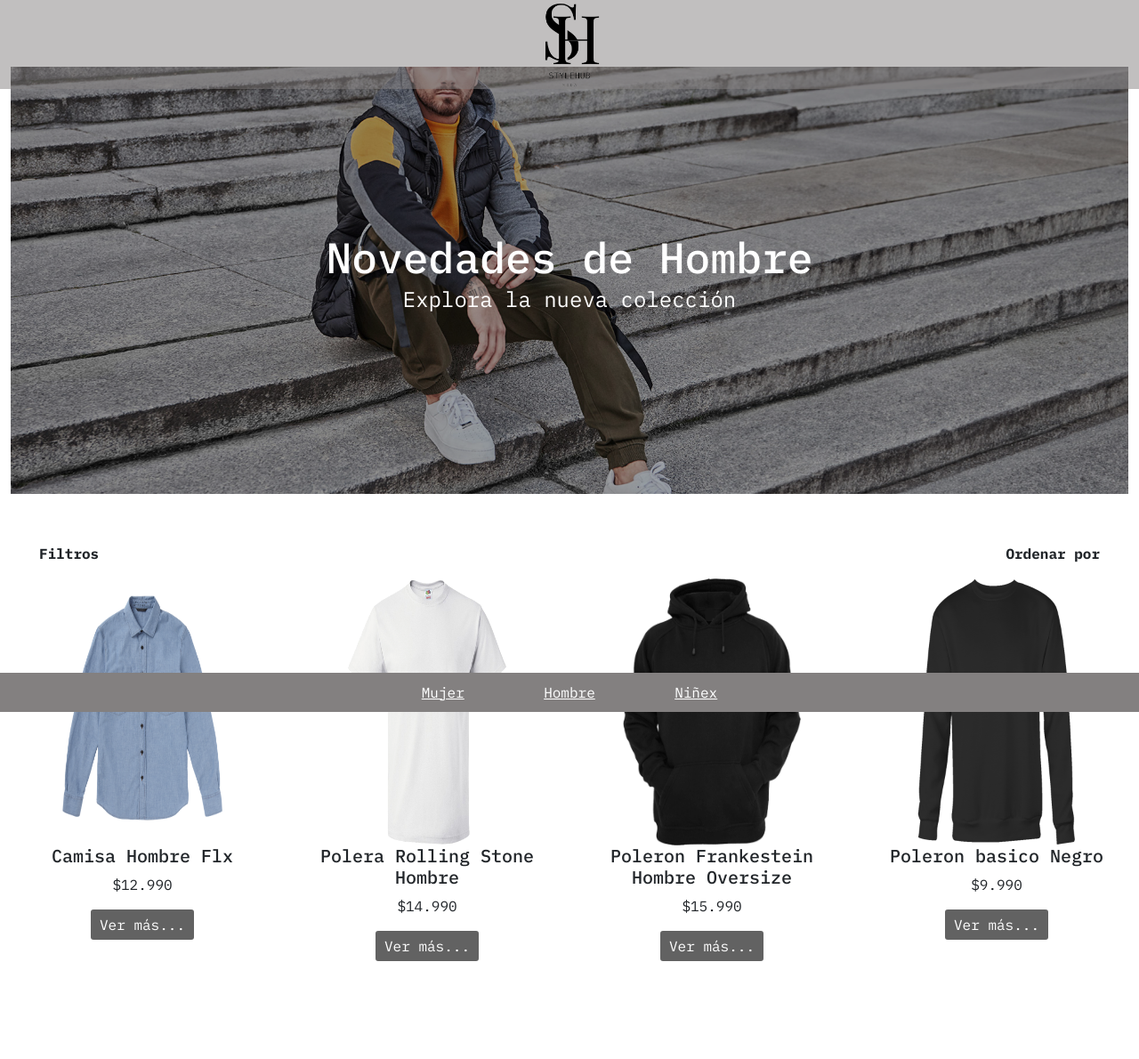
After one commit to YuriDuran/StyleHub, a PHP site: page /catalogoH.php in a window 1280 px wide. The commit adds this page. Shown: the whole page at 89% size. Run offline with PHP 8.4, Linux system fonts and the light colour scheme.

Commit message:
VISUAL todas las paginas

```diff
--- a/Programa/Outfit/Style/catalogo.css
+++ b/Programa/Outfit/Style/catalogo.css
@@ -16,7 +16,19 @@ body {
 
 /*! Aqui se encuentra el css del header */
 header {
-    background-color: rgba(128, 128, 128, 0.5);
+    position: fixed;
+    top: 0;
+    left: 0;
+    width: 100%;
+    background-color: rgba(131, 128, 128, 0.5);
+    color: white;
+    height: 100px; /* Altura del header */
+    display: flex;
+    justify-content: center;
+    align-items: center;
+    z-index: 1000;
+
+
 }
 
 .logo {
@@ -44,6 +56,20 @@ header {
     margin-right: 2rem;
 }
 
+.boton {
+    display: inline-block; /* Hace que el enlace se comporte como un botón */
+    padding: 5px 10px; /* Espaciado interno */
+    background-color: rgb(98, 98, 98); /* Color de fondo */
+    color: white; /* Color del texto */
+    text-decoration: none; /* Sin subrayado */
+    border-radius:3px; /* Bordes redondeados */
+    border: none; /* Sin borde */
+}
+
+.boton:hover {
+    background-color: rgb(162, 162, 162); /* Cambia el color al pasar el mouse */
+}
+
 /*! Aqui se encuentra el css del footer */
 footer {
     color: white;
@@ -51,9 +77,99 @@ footer {
     bottom: 0px;
     height: 44px;
     width: 100%;
-    background: rgba(128, 128, 128, 0.5);
+    background: rgba(131, 128, 128);
 }
 
 footer div .row .col-md-4 {
     margin-top: 10px;
 }
+
+
+
+/* ------------------------------------- Sección de la imagen de fondo --------------------------------------*/
+.hero {
+    position: relative;
+    background-image: url('../img/banner_mujer.avif'); /* Cambia esto por tu imagen */
+    height: 60vh; /* Ajusta la altura según necesites */
+    background-size: cover;
+    background-position: center;
+    display: flex;
+    justify-content: center;
+    align-items: center;
+    margin-top: 6%;
+}
+
+/* Capa oscura sobre la imagen */
+.hero .overlay {
+    position: absolute;
+    top: 0;
+    left: 0;
+    width: 100%;
+    height: 100%;
+    background-color: rgba(0, 0, 0, 0.338); /* Oscurecimiento del fondo (50%) */
+    z-index: 1;
+
+}
+
+/* Texto centrado sobre la imagen */
+.hero-text {
+    position: relative;
+    z-index: 2; /* Asegura que el texto esté sobre la capa oscura */
+    color: white;
+    text-align: center;
+}
+
+.hero-text h1 {
+    font-size: 3em;
+    margin: 0;
+}
+
+.hero-text p {
+    font-size: 1.5em;
+}
+
+/* ------------------------------------- fin --------------------------------------*/
+
+/* ------------------------------------- Sección de la imagen de fondo HOMBRE --------------------------------------*/
+.heroh {
+    position: relative;
+    background-image: url('../img/banner_hombre.jpg'); /* Cambia esto por tu imagen */
+    height: 60vh; /* Ajusta la altura según necesites */
+    background-size: cover;
+    background-position: center;
+    display: flex;
+    justify-content: center;
+    align-items: center;
+    margin-top: 6%;
+}
+
+/* Capa oscura sobre la imagen */
+.heroh .overlay {
+    position: absolute;
+    top: 0;
+    left: 0;
+    width: 100%;
+    height: 100%;
+    background-color: rgba(0, 0, 0, 0.338); /* Oscurecimiento del fondo (50%) */
+    z-index: 1;
+
+}
+
+/* Texto centrado sobre la imagen */
+.hero-texth {
+    position: relative;
+    z-index: 2; /* Asegura que el texto esté sobre la capa oscura */
+    color: white;
+    text-align: center;
+}
+
+.hero-texth h1 {
+    font-size: 3em;
+    margin: 0;
+}
+
+.hero-texth p {
+    font-size: 1.5em;
+}
+
+/* ------------------------------------- fin --------------------------------------*/
--- a/Programa/Outfit/Template/Footer.php
+++ b/Programa/Outfit/Template/Footer.php
@@ -5,9 +5,9 @@
 
     <div class="col-md-4">
         <div class="row text-center">
-            <div class="col-md-4"> Mujer </div>
-            <div class="col-md-4"> Hombre </div>
-            <div class="col-md-4"> Niñex </div>
+            <a href="catalogoM.php" style="color:#fff" class="col-md-4"> Mujer </a>
+            <a href="catalogoH.php" style="color:#fff" class="col-md-4"> Hombre </a>
+            <a class="col-md-4" style="color:#fff"> Niñex </a>
         </div>
     </div>
 
--- a/Programa/Outfit/Template/banner_novedades.php
+++ b/Programa/Outfit/Template/banner_novedades.php
@@ -1,11 +1,12 @@
-<div class="col-md-12 text-center">
+<div class="col-md-12 text-center sos2">
     <h3 class="">Novedades</h3>
 </div>
-<div class="col-md-12">
+<div class="col-md-12 sos">
     <div class="row">
 
         <div class="col-md-4 text-center destacado">
             <img src="img/mujer3.jpg" alt="mujer 1" class="img-fluid">
+
         </div>
 
         <div class="col-md-4 text-center destacado">
--- /dev/null
+++ b/Programa/Outfit/catalogoH.php
@@ -0,0 +1,73 @@
+<?php
+require_once 'function.php'
+?>
+<!-- Aqui se encuentra el head de html de la pagina -->
+<?php render_template('head', 'catalogo.css'); ?>
+
+<body>
+    <div class="container-fluid">
+        <!--Aqui se encuentra el header de la pagina -->
+        <?php render_template('Header2'); ?>
+        <section class="heroh container-fluid">
+            <div class="overlay"></div>
+            <div class="hero-texth">
+                <h1>Novedades de Hombre</h1>
+                <p>Explora la nueva colección</p>
+            </div>
+        </section>
+
+        <!--Aqui se encuentra el cuerpo de la pagina -->
+        <main class="row">
+
+            <!-- Separador de pagina -->
+            <div class="col-md-12 separador"></div>
+
+            <div class="col-md-6">
+                <p class="filtro">Filtros</p>
+            </div>
+
+            <div class="col-md-6 text-end">
+                <p class="ordenar">Ordenar por</p>
+            </div>
+
+            <div class="col-md-3 text-center">
+                <img src="img/ropa_hombre/camisa-hombre.png" class="imagenC">
+                <h5>Camisa Hombre Flx</h5>
+                <p>$12.990</p>
+                <a href="producto.php" class="boton">Ver más...</a>
+            </div>
+
+            <div class="col-md-3 text-center">
+                <img src="img/ropa_hombre/polera-hombre.png" class="imagenC">
+                <h5>Polera Rolling Stone Hombre</h5>
+                <p>$14.990</p>
+                <a href="producto.php" class="boton">Ver más...</a>
+            </div>
+
+            <div class="col-md-3 text-center">
+                <img src="img/ropa_hombre/poleron-hombre.png" class="imagenC">
+                <h5>Poleron Frankestein Hombre Oversize</h5>
+                <p>$15.990</p>
+                <a href="producto.php" class="boton">Ver más...</a>
+            </div>
+
+            <div class="col-md-3 text-center">
+                <img src="img/ropa_hombre/poleron-hombre2.png" class="imagenC">
+                <h5>Poleron basico Negro</h5>
+                <p>$9.990</p>
+                <a href="producto.php" class="boton">Ver más...</a>
+            </div>
+
+            <!-- Separador de pagina -->
+            <div class="col-md-12 separador"></div>
+
+            <!-- Separador de pagina -->
+            <div class="col-md-12 separador"></div>
+        </main>
+
+        <!--Aqui se encuentra el footer de la pagina -->
+        <?php render_template('Footer'); ?>
+    </div>
+    <script src="https://cdn.jsdelivr.net/npm/bootstrap@5.3.3/dist/js/bootstrap.bundle.min.js" integrity="sha384-YvpcrYf0tY3lHB60NNkmXc5s9fDVZLESaAA55NDzOxhy9GkcIdslK1eN7N6jIeHz" crossorigin="anonymous"></script>
+
+</body>
```
Also changed, not shown: Programa/Outfit/Style/index.css (+16 -2 lines), Programa/Outfit/Style/producto.css (+84 -1 lines), Programa/Outfit/Template/catalogos/catalogohombre.php (added, +43 -0 lines), Programa/Outfit/Template/catalogos/catalogomujer.php (added, +43 -0 lines), Programa/Outfit/catalogoM.php (renamed from Programa/Outfit/catalogo.php, +11 -0 lines), Programa/Outfit/producto.php (+5 -2 lines), Programa/Outfit/Template/catalogos/catalogoniño.php (added), Programa/Outfit/img/banner_hombre.jpg (added), Programa/Outfit/img/banner_mujer.avif (added), Programa/Outfit/img/ropa_hombre/camisa-hombre.png (added), Programa/Outfit/img/ropa_hombre/polera-hombre.png (added), Programa/Outfit/img/ropa_hombre/poleron-hombre.png (added), Programa/Outfit/img/ropa_hombre/poleron-hombre2.png (added).
